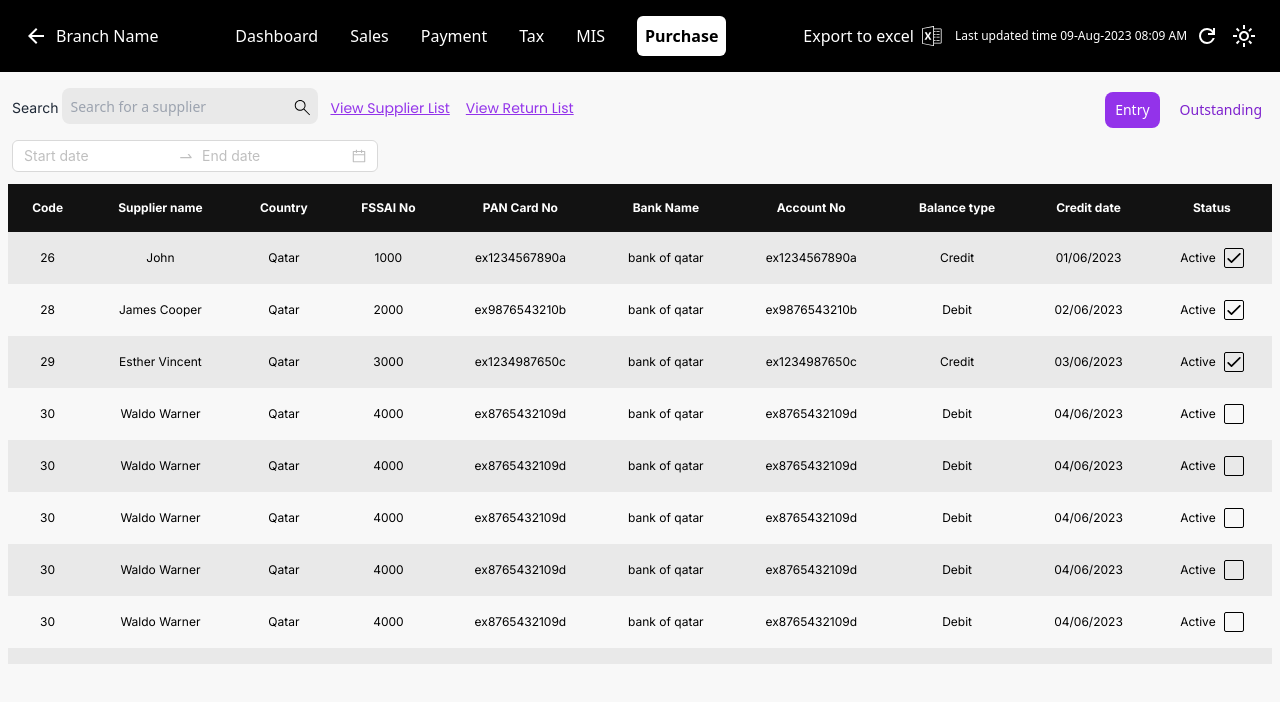
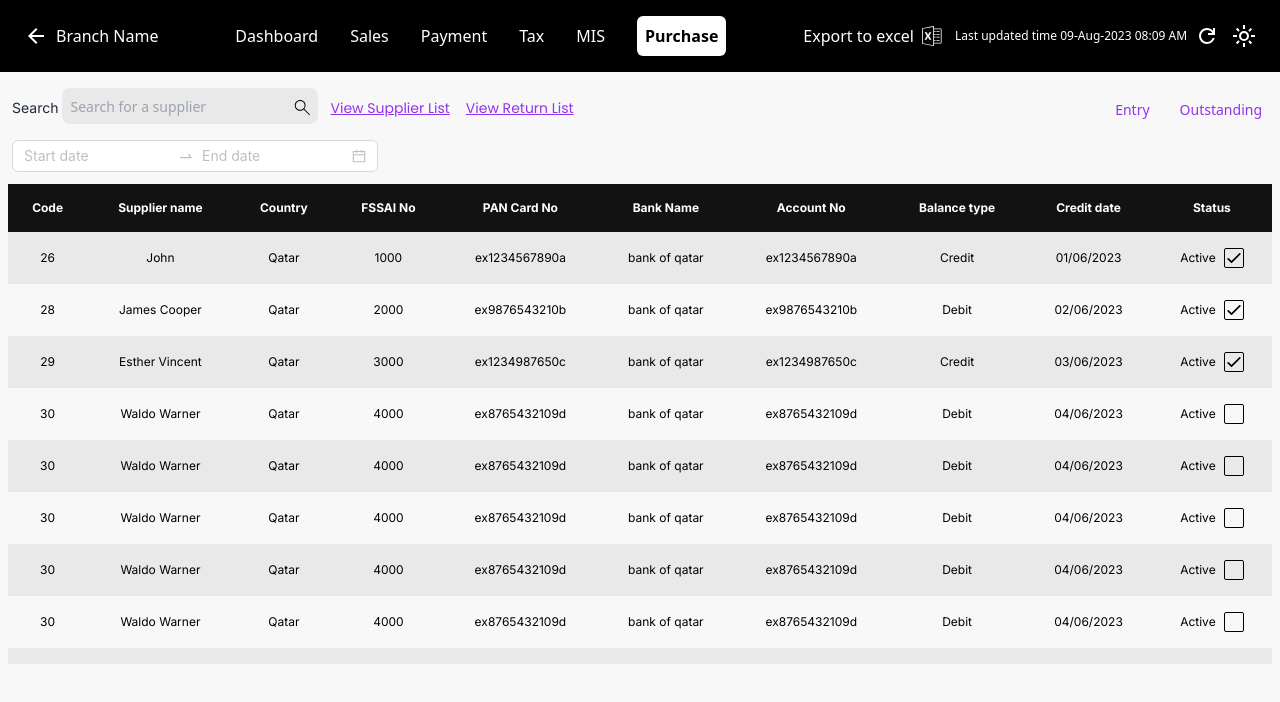
Before and after one commit to amarnadhcp/Sacrosys-purchase, a React (Create React App) app: page /supplier in a window 1280 px wide. Shown: the top 702 px of the page. Built offline with nearby package versions, Linux system fonts and the light colour scheme.

Commit message:
feat(Navigation baground color logic changed)

```diff
--- a/src/component/Entry/EntryForm.jsx
+++ b/src/component/Entry/EntryForm.jsx
@@ -68,7 +68,7 @@ function EntryForm() {
 
   return (
     <div className="my-0 mx-auto flex flex-col items-end text-xs md:text-base  mt-2 ">
-      <NavigationBar />
+      <NavigationBar show="entry"/>
       <form
         onSubmit={handleSubmit}
         className="transaction-form w-full text-md md:text-base font-inter mt-6 "
--- a/src/component/Navbar/NavigationBar.jsx
+++ b/src/component/Navbar/NavigationBar.jsx
@@ -1,9 +1,9 @@
 import React from "react";
 import { Link } from "react-router-dom";
 
-function NavigationBar({ showEntry }) {
-  const entryButtonClass = showEntry ? "text-purple-700":" bg-purple-600 text-white";
-  const outstandingButtonClass = showEntry ? "bg-purple-600 text-white":"text-purple-700";
+function NavigationBar({ show }) {
+  const entryButtonClass = show ==="entry" ? "bg-purple-600 text-white":"text-purple-600 ";
+  const outstandingButtonClass = show ==="out" ? "bg-purple-600 text-white":"text-purple-600 ";
 
   return (
     <div className="flex justify-end items-center gap-2.5 my-7 text-sm mb-3 mt-4">
--- a/src/component/Outstanding/OutstandinTable.jsx
+++ b/src/component/Outstanding/OutstandinTable.jsx
@@ -29,7 +29,7 @@ function OutstandinTable() {
   return (
     <div className="mx-auto  px-2 overflow-auto my-0 ">
       <div className="flex flex-col md:flex-row-reverse justify-between items-center bg-default mb-0 mt-1">
-        <NavigationBar showEntry="true" />
+        <NavigationBar show="out" />
         <SearchBar />
       </div>
       <div className="overflow-x-auto min-w-full">
```
